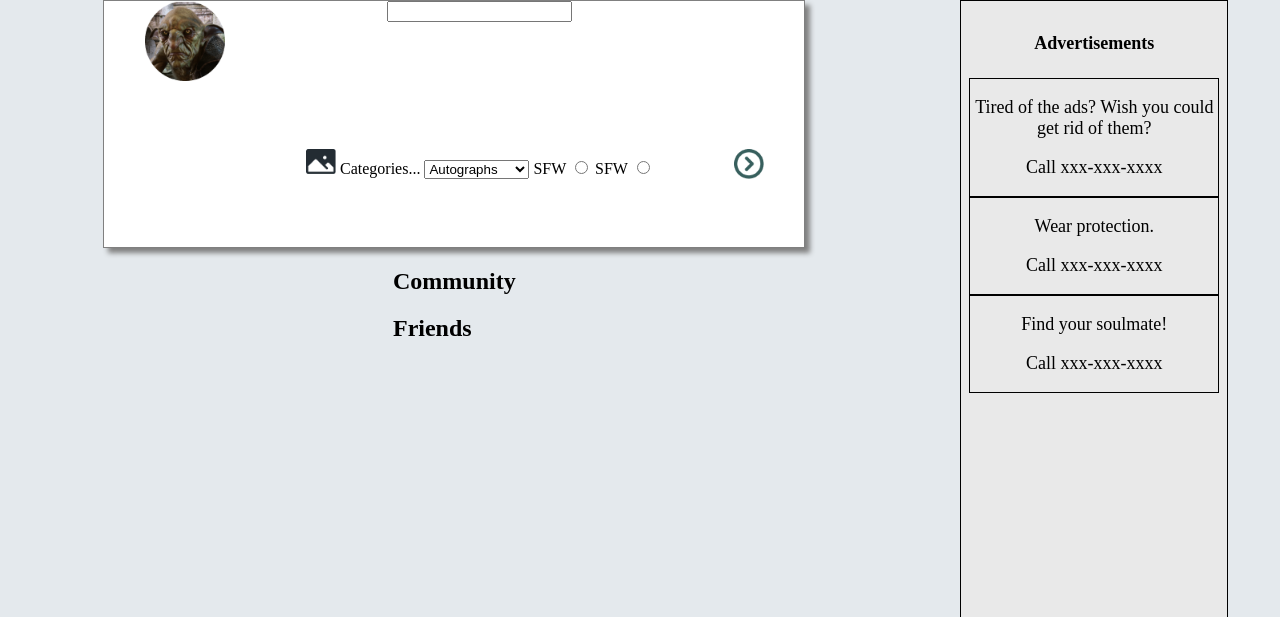
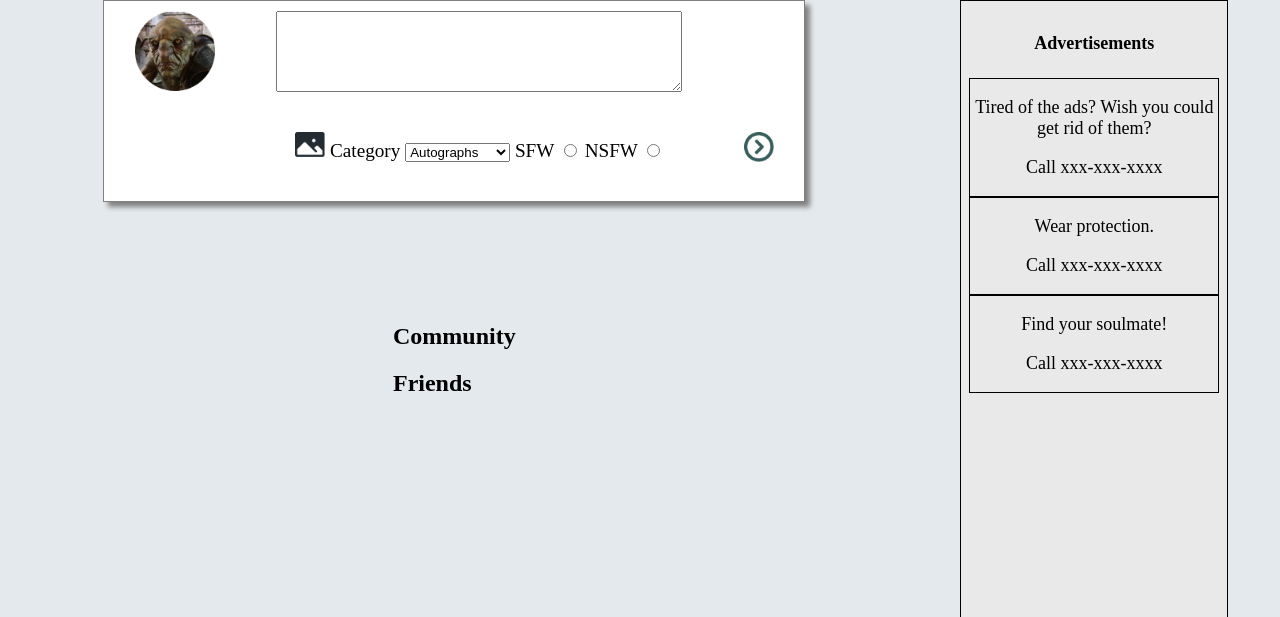
Before and after one commit to Jennabenni/goblingizmos, a PHP site: page /community.html in a window 1280 px wide. Shown: the part 144-761 px from the top of the page. Run offline with PHP 8.4, Linux system fonts and the light colour scheme.

Commit message:
css post community tab

```diff
--- a/community.html
+++ b/community.html
@@ -102,13 +102,13 @@
                 <img src="img/PFP.png" id="userProfilePicture">
             </div>
             <div id="postItem2">
-                <input type="text" name="userpost">
+                <textarea name="information" rows="5" columns="30"></textarea>
             </div>
             <div id="postItem3">
                 <img src="img/image.png" class="comIcons">
                 <!--This is the upload icon-->
 
-                <label for="category">Categories...</label>
+                <label for="category">Category</label>
 
                 <select name="category" id="category">
                     <option value="autographs">Autographs</option>
@@ -138,7 +138,7 @@
                 <label for="sfw">SFW</label>
                 <input type="radio" name="sfw" value="SFW">
 
-                <label for="nsfw">SFW</label>
+                <label for="nsfw">NSFW</label>
                 <input type="radio" name="nsfw" value="NSFW">
             </div>
 
--- a/css/style.css
+++ b/css/style.css
@@ -387,17 +387,24 @@ img {
         width: 700px;
         border: solid 1px gray;
         box-shadow: 5px 5px 5px gray;
+        height: 200px;
     }
 
     #postItem1 {
         grid-column-start: 1;
         justify-self: center;
+        margin-top: 10px;
     }
 
     #postItem2 {
         grid-column-start: 2;
         justify-self: center;
+        margin-top: 10px;
 
+    }
+
+    #postItem2 textarea {
+        width: 400px;
     }
 
 
@@ -405,7 +412,9 @@ img {
         grid-column-start: 2;
         grid-row-start: 2;
         justify-self: center;
+        font-size: larger;
     }
+
 
     #postItem4 {
         grid-column-start: 3;
```
